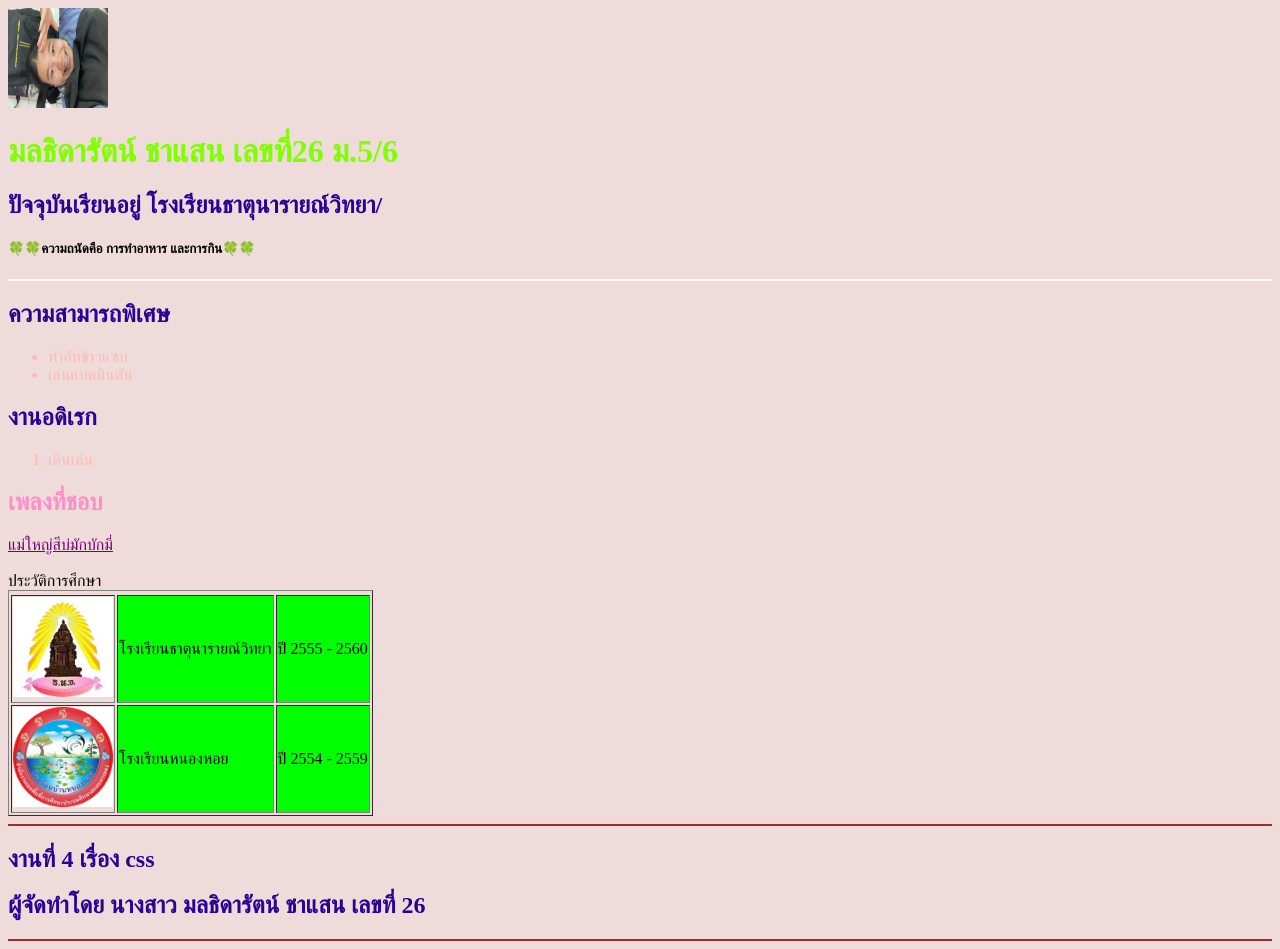
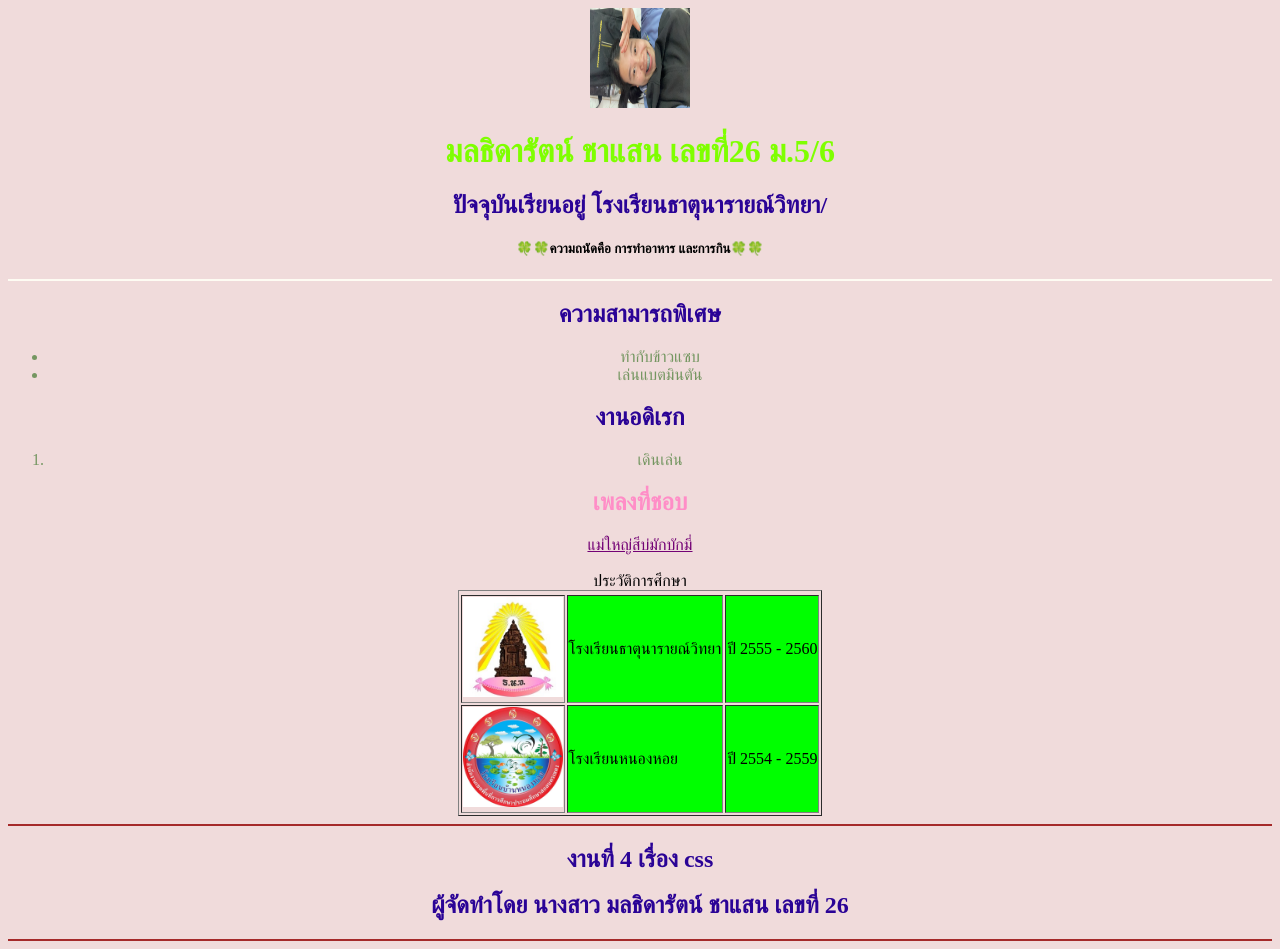
Before and after one commit to Tabtim123/26monthidarat, a plain HTML site: page work4.html in a window 1280 px wide. Drawn offline with Linux system fonts and the light colour scheme.

Commit message:
Add files via upload

```diff
--- a/work4.html
+++ b/work4.html
@@ -5,11 +5,12 @@
     <meta name="viewport" content="width=device-width, initial-scale=1.0">
     <title> งานที่ 4</title>
     <style>
-        h1{
-            color: rgb(1, 233, 125);
-        }
+
         h2{
             color: antiquewhite;
+        }
+        li{
+            color: rgba(23, 99, 5, 0.568);
         }
     </style>
     <link rel="stylesheet" href="style.css">
@@ -18,20 +19,26 @@
 
 </head>
 <body style="background-color: #F0DBDB;">
+    <center>
     <img src="img/Timmyyyyyy.jpg" width="100" height="100">
   <h1>มลธิดารัตน์ ชาแสน เลขที่26 ม.5/6</B><h1>
   <h2>ปัจจุบันเรียนอยู่ <I></B></I> โรงเรียนธาตุนารายณ์วิทยา</B></I>/<h5>
   <h5>🍀🍀ความถนัดคือ การทำอาหาร และการกิน🍀🍀</h5>
   <hr sinz="10" color=#FEFCF3>
   <h2>ความสามารถพิเศษ</h2>
-  <ul style="color: #FFB9B9;">
+  <div class="container">
+    <ul class="myUL">
       <li>ทำกับข้าวแซบ</li>
       <li>เล่นแบตมินตัน</li>
-  </ul>
+       </ul>
+  </div>
+
   <h2>งานอดิเรก</h2>
-  <ol style="color: #FFB9B9;">
+  <div class="container">
+    <ol class="myUL">
       <li>เดินเล่น</li>
-  </ol>
+    </ol>
+  </div>
 
 
   <h2 style="color: #FF8DC7;">เพลงที่ชอบ</h2>
@@ -76,6 +83,6 @@
 </font>
 <hr sinz="10" color=brown >
 
-
+</center>
 
 </html>
```
